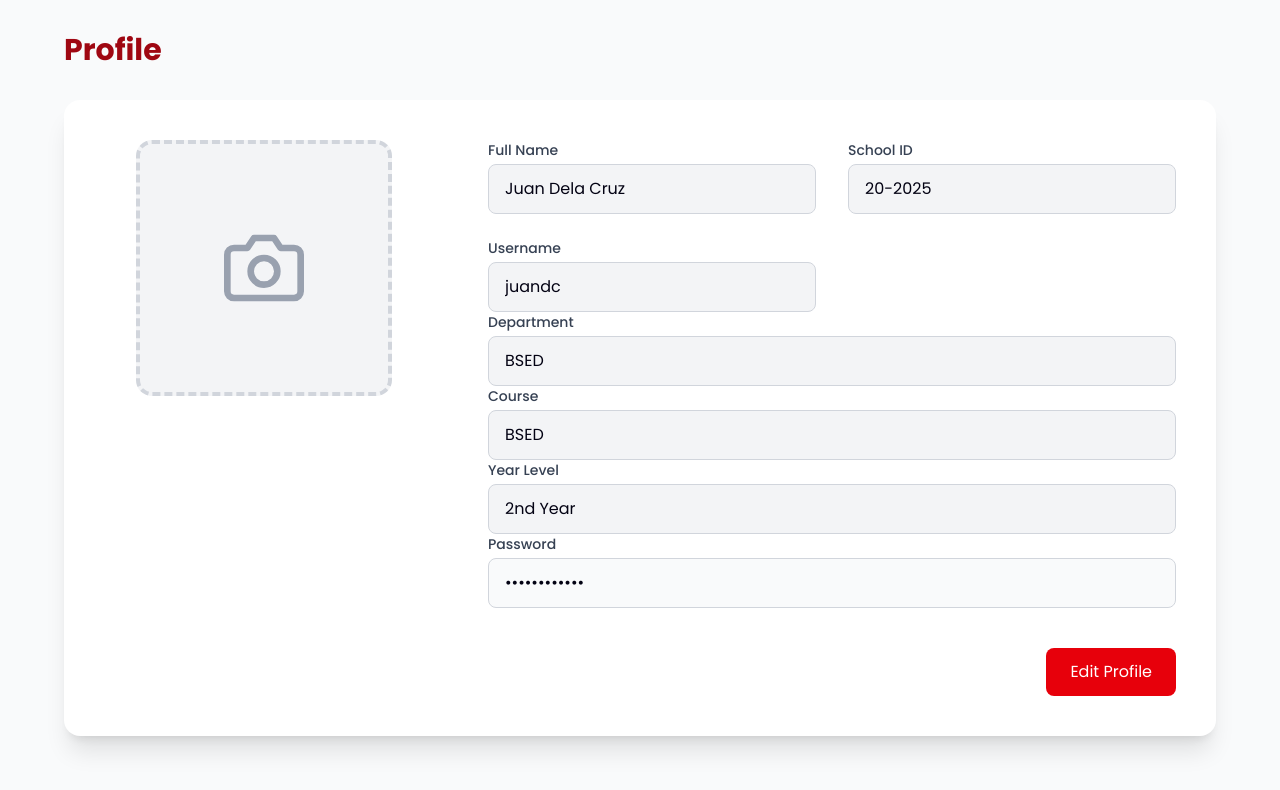
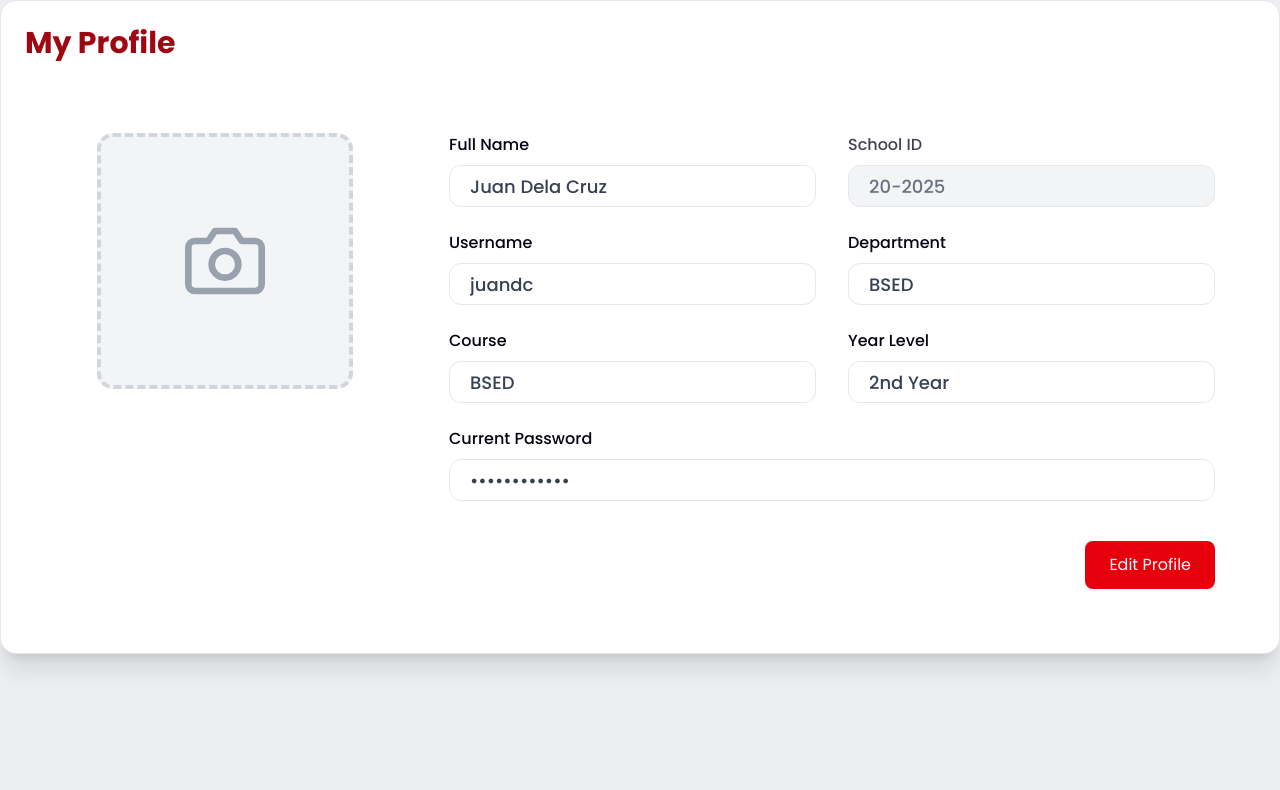
Before and after one commit to johnrefani/pup-adsum, a Next.js app: page /test in a window 1280 px wide. Shown: the top 790 px of the page. Built offline with nearby package versions, Linux system fonts and the light colour scheme.

Commit message:
Added User Account Component

```diff
--- a/app/my-account/page.tsx
+++ b/app/my-account/page.tsx
@@ -2,6 +2,7 @@ import { Header } from '@/lib/imports';
 import { cookies } from 'next/headers';
 import { redirect } from 'next/navigation';
 import { connectToDatabase } from '@/lib/mongodb';
+import UserAccount from '@/components/UserAccount';
 
 export default async function AdminPage() {
   const cookieStore = await cookies();
@@ -29,8 +30,8 @@ export default async function AdminPage() {
   return (
     <>
       <Header isAdmin={false} />
-      <div className="h-screen flex items-center justify-center text-3xl">
-        This is member account management
+      <div className="min-h-screen mx-sm md:mx-md lg:mx-lg">
+        <UserAccount/>
       </div>
     </>
   );
--- a/components/ui/MyProfile.tsx
+++ b/components/ui/MyProfile.tsx
@@ -1,9 +1,9 @@
-// components/Profile.tsx
+// components/MyProfile.tsx
 "use client";
 
 import React, { useState, useRef } from "react";
-import { Button, InputField, SearchableSelectField } from "@/lib/imports";
-import { Camera, User, Eye, EyeOff } from "@/lib/icons";
+import { Button, InputField } from "@/lib/imports";
+import { Camera } from "@/lib/icons";
 
 interface ProfileData {
   fullName: string;
@@ -25,12 +25,15 @@ const initialData: ProfileData = {
   photo: null,
 };
 
-const departmentOptions = ["BSED", "BEED", "BSIT", "BSCRIM", "AB English", "BSHM"];
-
 const MyProfile = () => {
   const [isEditing, setIsEditing] = useState(false);
   const [formData, setFormData] = useState<ProfileData>(initialData);
-  const [showPassword, setShowPassword] = useState(false);
+
+  // Separate state for password fields when editing
+  const [currentPassword] = useState("••••••••••••"); // Just for display
+  const [newPassword, setNewPassword] = useState("");
+  const [confirmPassword, setConfirmPassword] = useState("");
+
   const fileInputRef = useRef<HTMLInputElement>(null);
 
   const handlePhotoClick = () => {
@@ -49,40 +52,42 @@ const MyProfile = () => {
   };
 
   const handleSave = () => {
+    // Add real validation later if needed
+    if (newPassword && newPassword !== confirmPassword) {
+      alert("Passwords do not match!");
+      return;
+    }
     alert("Profile updated successfully!");
     setIsEditing(false);
+    setNewPassword("");
+    setConfirmPassword("");
   };
 
   const handleCancel = () => {
     setFormData(initialData);
+    setNewPassword("");
+    setConfirmPassword("");
     setIsEditing(false);
   };
 
   return (
-    <div className="min-h-screen bg-gray-50 py-8 px-4">
-      <div className="max-w-6xl mx-auto">
-        <h1 className="text-2xl md:text-3xl font-bold text-red-800 mb-8 text-center md:text-left">
-          {isEditing ? "Edit Profile" : "Profile"}
+    <div className="w-full bg-white rounded-2xl shadow-xl border border-gray-200 overflow-hidden p-6">
+      <h1 className="text-xl md:text-2xl lg:text-3xl font-bold text-red-800 mb-8 text-center md:text-left">
+        {isEditing ? "Edit Profile" : "My Profile"}
       </h1>
 
-        <div className="bg-white rounded-2xl shadow-xl overflow-hidden">
       <div className="p-6 md:p-10">
-            {/* MAIN LAYOUT: Side-by-side on tablet+, stacked on mobile */}
         <div className="flex flex-col lg:flex-row gap-10 lg:gap-16 items-start">
-
-              {/* LEFT: Profile Photo */}
+          {/* Profile Photo */}
           <div className="w-full lg:w-80 flex flex-col items-center">
             <div
               onClick={handlePhotoClick}
-                  className={`relative w-52 h-52 md:w-64 md:h-64 rounded-2xl border-4 border-dashed border-gray-300 bg-gray-100 flex items-center justify-center overflow-hidden transition-all cursor-pointer
-                    ${isEditing ? "hover:border-yellow-500 hover:shadow-lg" : ""}`}
+              className={`relative w-52 h-52 md:w-64 md:h-64 rounded-2xl border-4 border-dashed border-gray-300 bg-gray-100 flex items-center justify-center overflow-hidden transition-all ${
+                isEditing ? "hover:border-yellow-500 hover:shadow-lg cursor-pointer" : ""
+              }`}
             >
               {formData.photo ? (
-                    <img
-                      src={formData.photo}
-                      alt="Profile"
-                      className="w-full h-full object-cover"
-                    />
+                <img src={formData.photo} alt="Profile" className="w-full h-full object-cover" />
               ) : (
                 <Camera className="w-20 h-20 text-gray-400" />
               )}
@@ -105,136 +110,92 @@ const MyProfile = () => {
                 />
                 <Button
                   text="UPLOAD PHOTO"
-                      backgroundColor="bg-yellow-500 hover:bg-yellow-600"
-                      textColor="text-white font-semibold w-full mt-4"
+                  backgroundColor="bg-yellow-500 hover:bg-white hover:border-yellow-500 border-2 border-yellow-500"
+                  textColor="text-white hover:text-yellow-500 font-semibold w-full mt-4"
                   onClick={handlePhotoClick}
                 />
               </>
             )}
           </div>
 
-              {/* RIGHT: Form Fields */}
+          {/* Form Fields */}
           <div className="flex-1 w-full">
             <div className="grid grid-cols-1 md:grid-cols-2 gap-x-8 gap-y-6">
-                  {/* Full Name */}
-                  <div>
-                    <label className="block text-sm font-medium text-gray-700 mb-1">Full Name</label>
-                    <input
-                      type="text"
+              <InputField
+                label="Full Name"
                 value={formData.fullName}
                 onChange={(e) => setFormData({ ...formData, fullName: e.target.value })}
-                      disabled={!isEditing}
-                      className="w-full px-4 py-3 rounded-lg border border-gray-300 bg-gray-50 disabled:bg-gray-100 focus:outline-none focus:ring-2 focus:ring-red-500"
+                state={isEditing ? "editable" : "readonly"}
+                placeholder="Enter full name"
               />
-                  </div>
 
-                  {/* School ID */}
-                  <div>
-                    <label className="block text-sm font-medium text-gray-700 mb-1">School ID</label>
-                    <input
-                      type="text"
+              <InputField
+                label="School ID"
                 value={formData.schoolId}
-                      disabled
-                      className="w-full px-4 py-3 rounded-lg border border-gray-300 bg-gray-100"
+                state="disabled"
               />
-                  </div>
 
-                  {/* Username */}
-                  <div>
-                    <label className="block text-sm font-medium text-gray-700 mb-1">Username</label>
-                    <input
-                      type="text"
+              <InputField
+                label="Username"
                 value={formData.username}
                 onChange={(e) => setFormData({ ...formData, username: e.target.value })}
-                      disabled={!isEditing}
-                      className="w-full px-4 py-3 rounded-lg border border-gray-300 bg-gray-50 disabled:bg-gray-100 focus:outline-none focus:ring-2 focus:ring-red-500"
+                state={isEditing ? "editable" : "readonly"}
+                placeholder="Enter username"
               />
-                  </div>
 
-                  </div>
-
-                  {/* Department */}
-                  <div>
-                    <label className="block text-sm font-medium text-gray-700 mb-1">Department</label>
-                    <input
-                      type="text"
+              <InputField
+                label="Department"
                 value={formData.department}
                 onChange={(e) => setFormData({ ...formData, department: e.target.value })}
-                      disabled={!isEditing}
-                      placeholder={isEditing ? "Select department" : ""}
-                      className="w-full px-4 py-3 rounded-lg border border-gray-300 bg-gray-50 disabled:bg-gray-100 focus:outline-none focus:ring-2 focus:ring-red-500"
+                state={isEditing ? "editable" : "readonly"}
+                placeholder="e.g. BSED"
               />
-                  </div>
 
-                  {/* Course */}
-                  <div>
-                    <label className="block text-sm font-medium text-gray-700 mb-1">Course</label>
-                    <input
-                      type="text"
-                      value={formData.course}
-                      disabled
-                      className="w-full px-4 py-3 rounded-lg border border-gray-300 bg-gray-100"
+              <InputField label="Course" value={formData.course} state="readonly" />
+
+              <InputField label="Year Level" value={formData.yearLevel} state="readonly" />
+
+              {/* PASSWORD SECTION */}
+              <div className="md:col-span-2 space-y-6">
+                {/* Current Password - Always shown, toggleable in edit mode only if editing */}
+                <InputField
+                  label="Current Password"
+                  type="password"
+                  value={isEditing ? "" : currentPassword}
+                  placeholder={isEditing ? "Enter current password" : undefined}
+                  state={isEditing ? "editable" : "readonly"}
                 />
-                  </div>
 
-                  {/* Year Level */}
-                  <div>
-                    <label className="block text-sm font-medium text-gray-700 mb-1">Year Level</label>
-                    <input
-                      type="text"
-                      value={formData.yearLevel}
-                      disabled
-                      className="w-full px-4 py-3 rounded-lg border border-gray-300 bg-gray-100"
+                {/* Only show these when editing */}
+                {isEditing && (
+                  <>
+                    <InputField
+                      label="New Password"
+                      type="password"
+                      value={newPassword}
+                      onChange={(e) => setNewPassword(e.target.value)}
+                      placeholder="Enter new password"
+                      showPasswordToggle={true}
+                      state="editable"
                     />
-                  </div>
 
-                  {/* Password - Always visible */}
-                  <div className="md:col-span-2">
-                    <label className="block text-sm font-medium text-gray-700 mb-1">Password</label>
-                    <div className="relative">
-                      <input
-                        type={showPassword ? "text" : "password"}
-                        value="••••••••••••"
-                        readOnly
-                        className="w-full px-4 py-3 pr-12 rounded-lg border border-gray-300 bg-gray-50"
+                    <InputField
+                      label="Confirm New Password"
+                      type="password"
+                      value={confirmPassword}
+                      onChange={(e) => setConfirmPassword(e.target.value)}
+                      placeholder="Re-type new password"
+                      showPasswordToggle={true}
+                      state="editable"
+                      error={confirmPassword && newPassword !== confirmPassword ? "Passwords do not match" : ""}
                     />
-                      {isEditing && (
-                        <button
-                          type="button"
-                          onClick={() => setShowPassword(!showPassword)}
-                          className="absolute right-3 top-1/2 -translate-y-1/2 text-gray-500 hover:text-gray-700"
-                        >
-                          {showPassword ? <EyeOff className="w-5 h-5" /> : <Eye className="w-5 h-5" />}
-                        </button>
+                  </>
                 )}
               </div>
             </div>
 
-                  {/* Confirm Password - Only in Edit */}
-                  {isEditing && (
-                    <div className="md:col-span-2">
-                      <label className="block text-sm font-medium text-gray-700 mb-1">Confirm Password</label>
-                      <div className="relative">
-                        <input
-                          type={showPassword ? "text" : "password"}
-                          placeholder="Re-type new password"
-                          className="w-full px-4 py-3 pr-12 rounded-lg border border-gray-300 focus:outline-none focus:ring-2 focus:ring-red-500"
-                        />
-                        <button
-                          type="button"
-                          onClick={() => setShowPassword(!showPassword)}
-                          className="absolute right-3 top-1/2 -translate-y-1/2 text-gray-500 hover:text-gray-700"
-                        >
-                          {showPassword ? <EyeOff className="w-5 h-5" /> : <Eye className="w-5 h-5" />}
-                        </button>
-                      </div>
-                    </div>
-                  )}
-                </div>
-              </div>
-
-              {/* Action Buttons - Right aligned on large screens */}
-              <div className="flex flex-col justify-end sm:flex-row gap-4 mt-10 w-full lg:w-auto lg:ml-auto">
+            {/* Action Buttons */}
+            <div className="flex flex-col sm:flex-row gap-4 mt-10 justify-end">
               {isEditing ? (
                 <>
                   <Button
@@ -267,6 +228,6 @@ const MyProfile = () => {
       </div>
     </div>
   );
-}
+};
 
 export default MyProfile;
```
Also changed, not shown: components/UserAccount.tsx (added, +20 -0 lines). Lines whose indentation alone changed are shown as unchanged.
